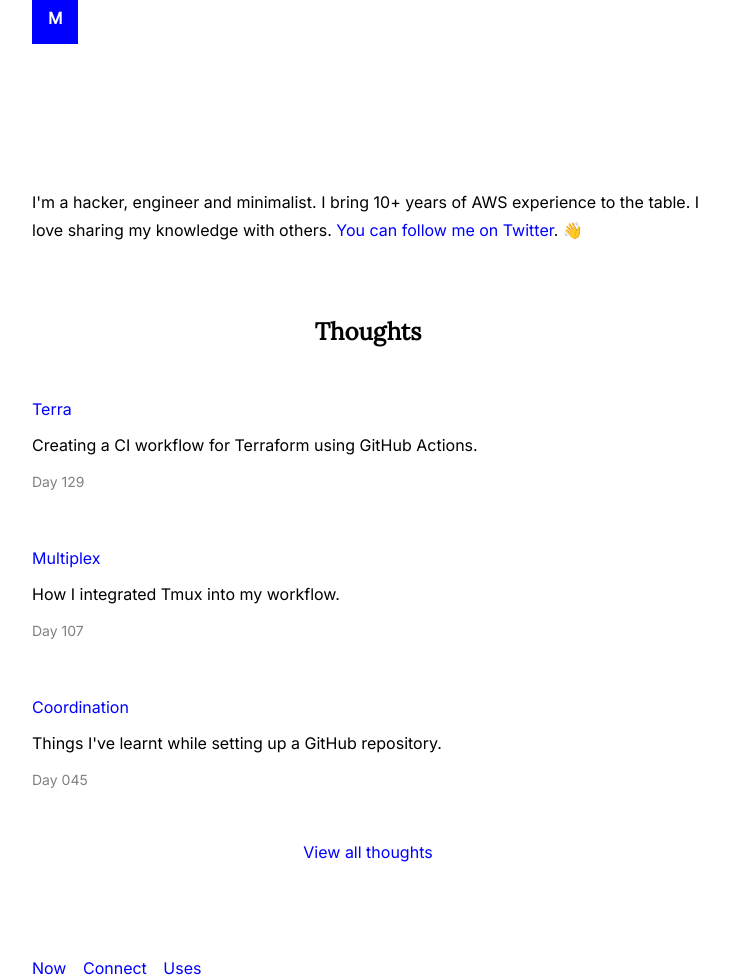
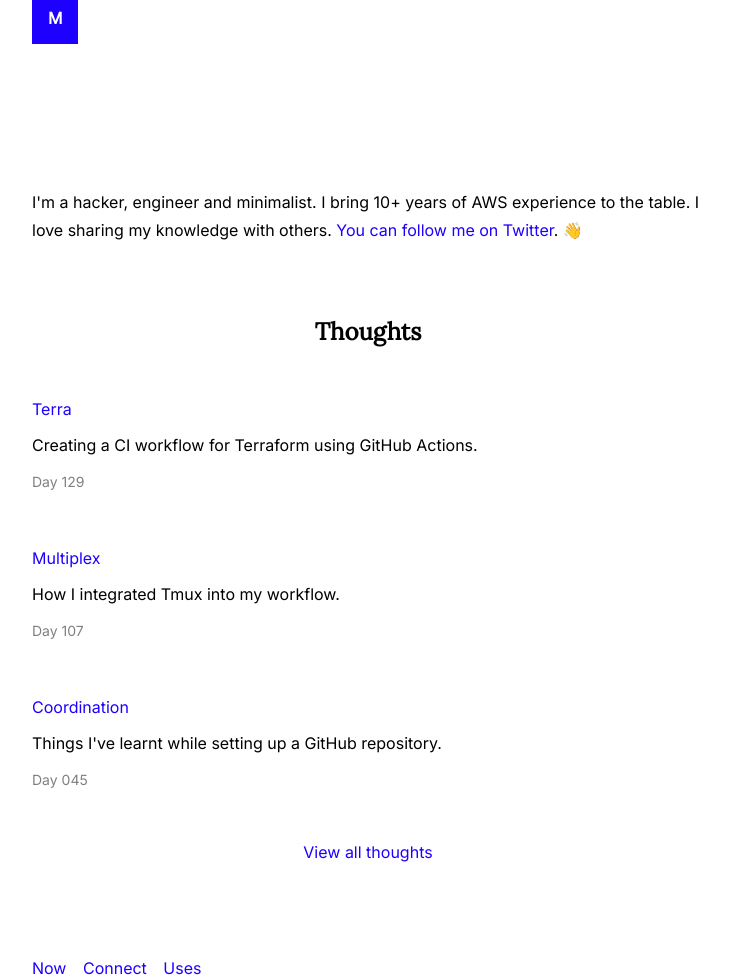
Before and after one commit to mijndert/website, a Jekyll site: the page built from index.html, in a window 1280 px wide. Shown: the whole page, without its empty margins (272-1001 px from the left). Built offline with Jekyll 4.4.1, drawn with Linux system fonts in a browser that asks for light colours.

Commit message:
set color from blue to extra blue

```diff
--- a/assets/css/theme.scss
+++ b/assets/css/theme.scss
@@ -7,7 +7,7 @@
 */
 
 $color: black;
-$link-color: blue;
+$link-color: #1E00FF;
 
 /*
     Font variables
@@ -153,7 +153,6 @@ pre.highlight {
     .logo
 */
 
-
 .logo span {
     background-color: $link-color;
     padding: 1em;
```
Also changed, not shown: _includes/logo.html (line endings or trailing spaces), 1 other file.
